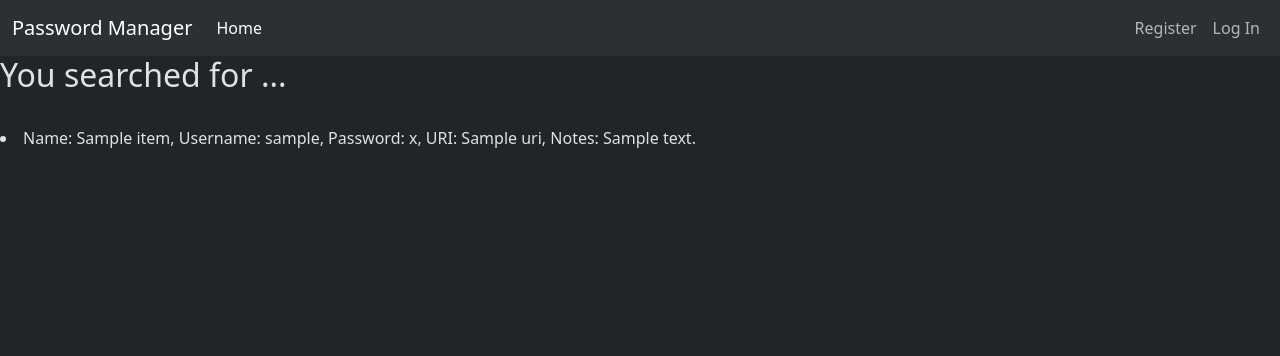
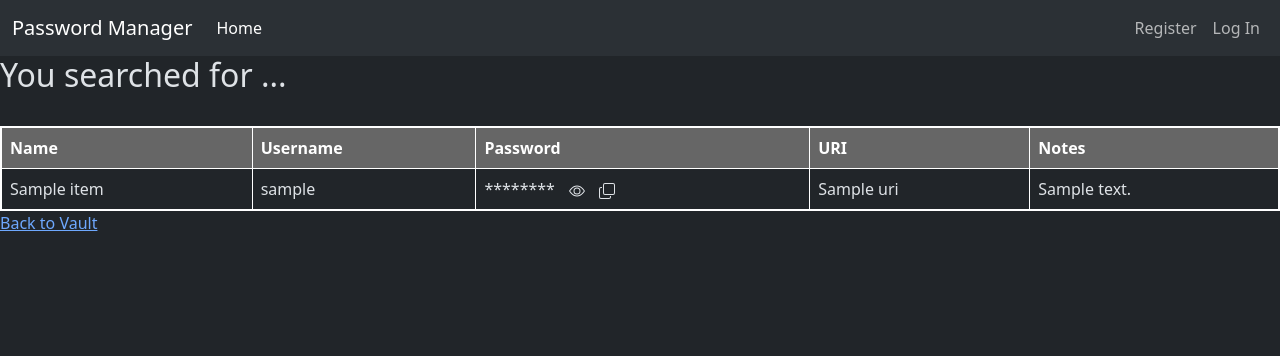
Before and after one commit to quinone/password-manager, a Flask app: template app/templates/search.html in a window 1280 px wide. Shown: the top 356 px of the page. Run offline with Flask 3, Linux system fonts and the light colour scheme; the template is opened without the code that fills it: most values are stand-ins (such as "Sample title", 1, 10 or a date in 2020); some libraries are stand-ins or nearby versions.

Commit message:
Added table to search results and remove duplicate Removed the duplicate links in vault

```diff
--- a/app/templates/search.html
+++ b/app/templates/search.html
@@ -5,7 +5,59 @@
 <h2>You searched for ...</h2>
 <h3>{{ searched }}</h3>
 <br>
-{% for dict_item in items %}
-            <li>Name: {{ dict_item.NAME }}, Username: {{ dict_item.USERNAME }}, Password: {{ dict_item.PASSWORD }}, URI: {{ dict_item.URI }}, Notes: {{ dict_item.NOTES }}</li>
+
+<style>
+    table {
+        border-collapse: collapse;
+        width: 100%;
+        border: 2px solid white; /* Set the table border color */
+    }
+    th, td {
+        border: 1px solid white; /* Set the cell border color */
+        padding: 8px;
+        text-align: left;
+    }
+    th {
+        background-color: #666; /* Set a background color for the header row */
+        color: white; /* Set text color for the header row */
+    }
+    .reveal-password, .copy-password {
+        cursor: pointer;
+        margin-left: 10px; /* Add some space between icons */
+    }
+</style>
+
+<table>
+    <thead>
+        <tr>
+            <th>Name</th>
+            <th>Username</th>
+            <th>Password</th>
+            <th>URI</th>
+            <th>Notes</th>
+        </tr>
+    </thead>
+    <tbody>
+        {% for item in items %}
+        <tr>
+            <td>{{ item.NAME }}</td>
+            <td>{{ item.USERNAME }}</td>
+            <td>
+                <span class="password-toggle" data-password="{{ item.PASSWORD }}">********</span>
+                <svg xmlns="http://www.w3.org/2000/svg" width="16" height="16" fill="currentColor" class="bi bi-eye reveal-password" viewBox="0 0 16 16">
+                    <path d="M16 8s-3-5.5-8-5.5S0 8 0 8s3 5.5 8 5.5S16 8 16 8M1.173 8a13 13 0 0 1 1.66-2.043C4.12 4.668 5.88 3.5 8 3.5s3.879 1.168 5.168 2.457A13 13 0 0 1 14.828 8q-.086.13-.195.288c-.335.48-.83 1.12-1.465 1.755C11.879 11.332 10.119 12.5 8 12.5s-3.879-1.168-5.168-2.457A13 13 0 0 1 1.172 8z"/>
+                    <path d="M8 5.5a2.5 2.5 0 1 0 0 5 2.5 2.5 0 0 0 0-5M4.5 8a3.5 3.5 0 1 1 7 0 3.5 3.5 0 0 1-7 0"/>
+                </svg>
+                <svg xmlns="http://www.w3.org/2000/svg" width="16" height="16" fill="currentColor" class="bi bi-copy copy-password" viewBox="0 0 16 16">
+                    <path fill-rule="evenodd" d="M4 2a2 2 0 0 1 2-2h8a2 2 0 0 1 2 2v8a2 2 0 0 1-2 2H6a2 2 0 0 1-2-2zm2-1a1 1 0 0 0-1 1v8a1 1 0 0 0 1 1h8a1 1 0 0 0 1-1V2a1 1 0 0 0-1-1zM2 5a1 1 0 0 0-1 1v8a1 1 0 0 0 1 1h8a1 1 0 0 0 1-1v-1h1v1a2 2 0 0 1-2 2H2a2 2 0 0 1-2-2V6a2 2 0 0 1 2-2h1v1z"/>
+                </svg>
+            </td>
+            <td>{{ item.URI }}</td>
+            <td>{{ item.NOTES }}</td>
+        </tr>
         {% endfor %}
+    </tbody>
+</table>
+
+<a href="{{ url_for('vault.vault') }}">Back to Vault</a>
 {% endblock %}
--- a/app/templates/vault.html
+++ b/app/templates/vault.html
@@ -71,11 +71,6 @@
     </ul>
 </div>
 
-<a href="{{ url_for('vault.new_item') }}">Create New Item</a>
-<a href="{{ url_for('vault.new_folder') }}">Create New Folder</a>
-<a href="{{ url_for('vault.password_generator') }}">Password Generator</a>
-<a href="{{ url_for('vault.profile') }}">Back</a>
-
 <div class="button-container">
     <form action="{{ url_for('vault.new_item') }}" method="get">
         <button type="submit">Create New Item</button>
```
